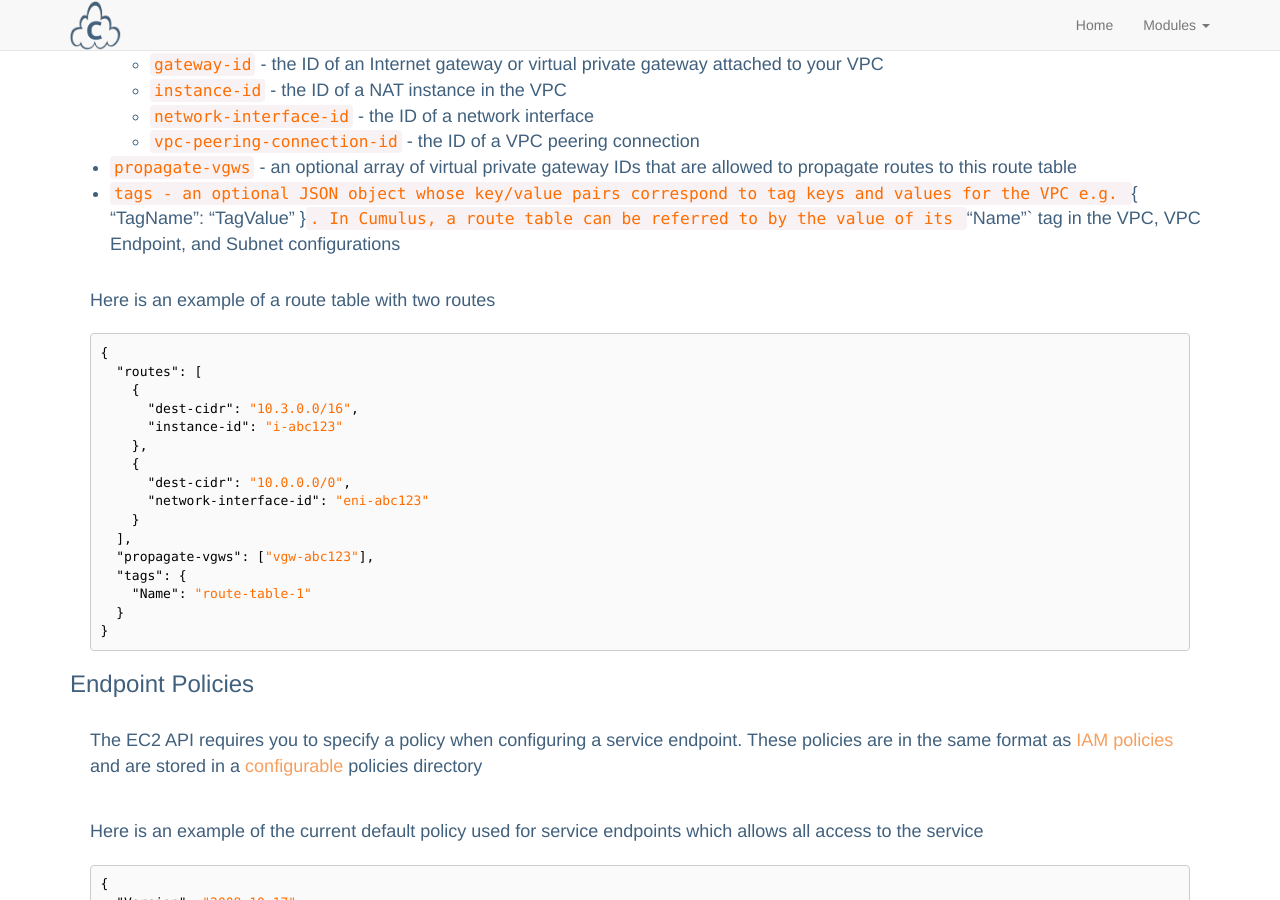
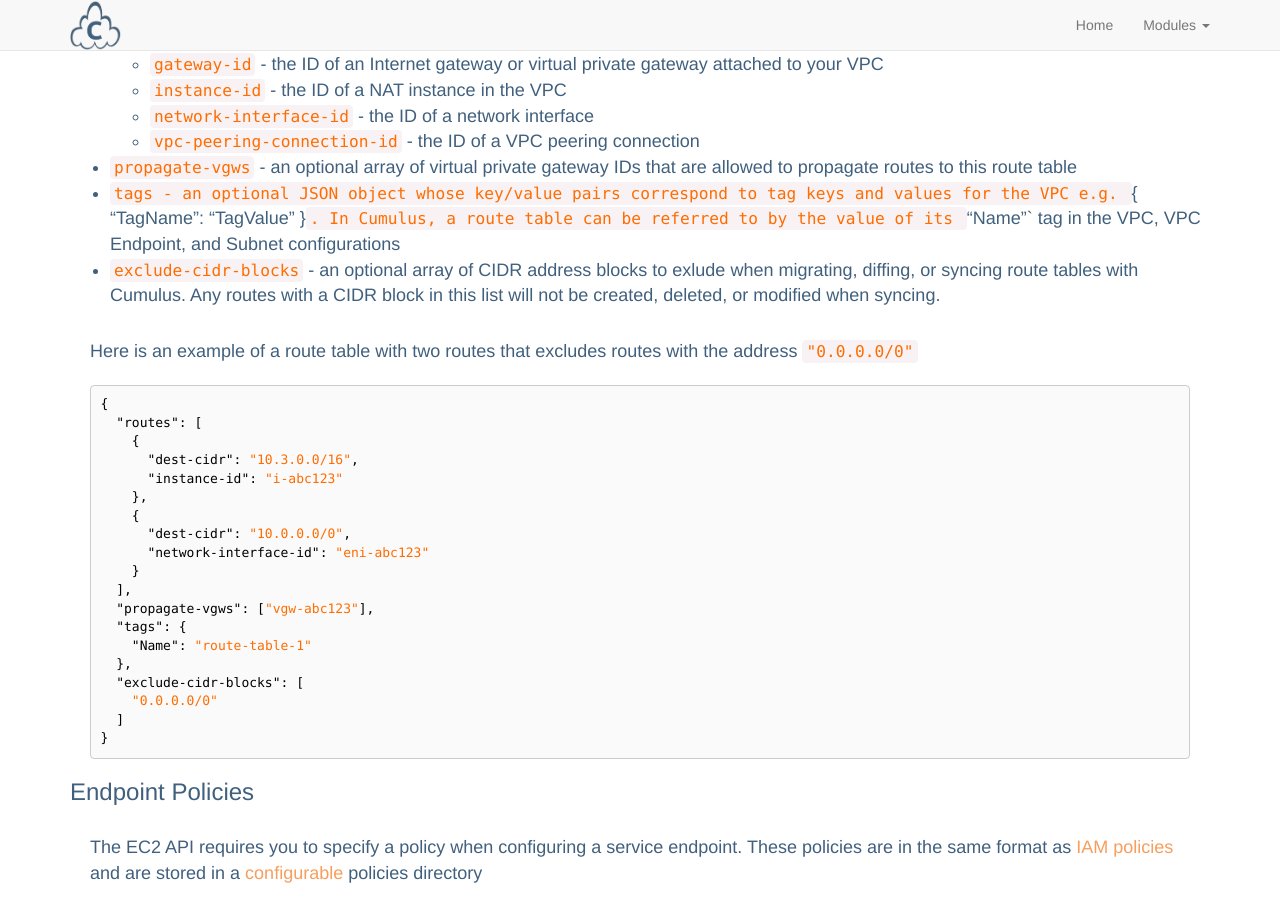
Before and after one commit to lucidsoftware/cumulus, a Jekyll site: the page built from modules/vpc.md, in a window 1280 px wide and 900 px high, scrolled down 2360 px. Built offline with Jekyll 4.4.1, drawn with Linux system fonts in a browser that asks for light colours.

Commit message:
Add route table CIDR block excludes

```diff
--- a/modules/vpc.md
+++ b/modules/vpc.md
@@ -83,8 +83,9 @@ In Cumulus, route tables are configured in separate files from the VPC config to
   * `vpc-peering-connection-id` - the ID of a VPC peering connection
 * `propagate-vgws` - an optional array of virtual private gateway IDs that are allowed to propagate routes to this route table
 * `tags - an optional JSON object whose key/value pairs correspond to tag keys and values for the VPC e.g. `{ "TagName": "TagValue" }`. In Cumulus, a route table can be referred to by the value of its `"Name"` tag in the VPC, VPC Endpoint, and Subnet configurations
+* `exclude-cidr-blocks` - an optional array of CIDR address blocks to exlude when migrating, diffing, or syncing route tables with Cumulus. Any routes with a CIDR block in this list will not be created, deleted, or modified when syncing.
 
-Here is an example of a route table with two routes
+Here is an example of a route table with two routes that excludes routes with the address `"0.0.0.0/0"`
 
 {% highlight json %}
 {
@@ -101,7 +102,10 @@ Here is an example of a route table with two routes
   "propagate-vgws": ["vgw-abc123"],
   "tags": {
     "Name": "route-table-1"
-  }
+  },
+  "exclude-cidr-blocks": [
+    "0.0.0.0/0"
+  ]
 }
 {% endhighlight %}
 
```
